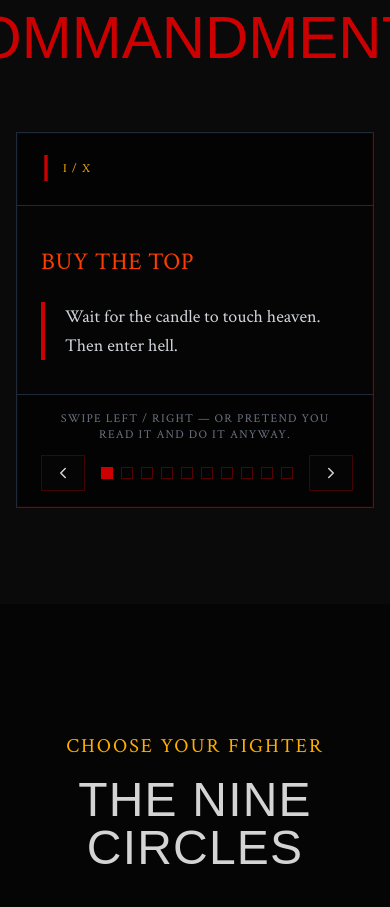
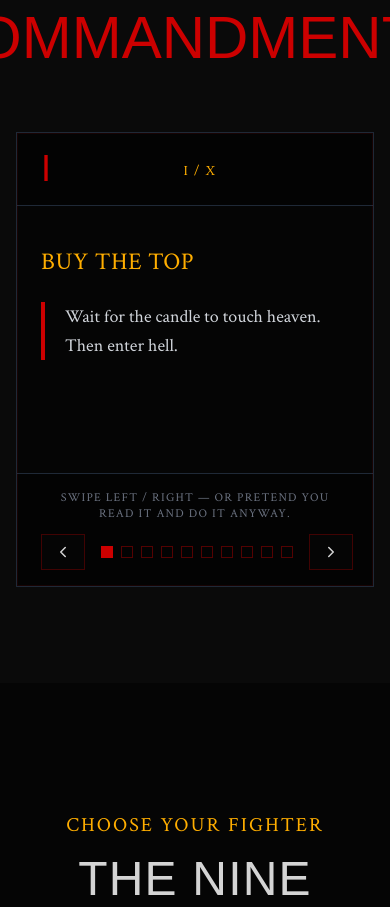
Before and after one commit to Pluviophile84/HELLCOIN, a Next.js app: page / in a window 390 px wide. Shown: the part 2362-3269 px from the top of the page. Built offline with nearby package versions, Linux system fonts and the light colour scheme; a web font is replaced by a local one.

Commit message:
Update Commandments.tsx

```diff
--- a/components/sections/Commandments.tsx
+++ b/components/sections/Commandments.tsx
@@ -26,10 +26,12 @@ const commandments = [
 ];
 
 const TOTAL_ROMAN = "X";
-const HEIGHT_BUFFER_PX = 44; // ~1–2 lines of breathing room
+
+// >= 30% more height + some extra breathing room (future-proof)
+const HEIGHT_MULTIPLIER = 1.35;
+const HEIGHT_BUFFER_PX = 72; // ~2+ lines of slack
 
 export const Commandments = () => {
-  // carousel state
   const [[idx, dir], setIdx] = useState<[number, number]>([0, 0]);
   const max = commandments.length;
 
@@ -70,7 +72,10 @@ export const Commandments = () => {
         tallest = Math.max(tallest, el.offsetHeight);
       });
 
-      if (tallest > 0) setFixedHeight(tallest + HEIGHT_BUFFER_PX);
+      if (tallest > 0) {
+        const boosted = Math.ceil(tallest * HEIGHT_MULTIPLIER) + HEIGHT_BUFFER_PX;
+        setFixedHeight(boosted);
+      }
     };
 
     compute();
@@ -99,7 +104,7 @@ export const Commandments = () => {
     center: {
       x: 0,
       opacity: 1,
-    }, // ✅ FIXED (was `}),` which broke build)
+    },
     exit: (direction: number) => ({
       x: direction > 0 ? -120 : 120,
       opacity: 0,
@@ -125,16 +130,22 @@ export const Commandments = () => {
             <div className="relative bg-hell-black border border-gray-800 overflow-hidden">
               <div className="absolute inset-0 border border-hell-red/10 pointer-events-none" />
 
-              {/* Top rail */}
-              <div className="flex items-center justify-between px-6 py-4 md:px-10 border-b border-gray-800 bg-black/40">
-                <div className="flex items-center gap-3">
+              {/* Top rail: left numeral, centered counter, right arrows */}
+              <div className="grid grid-cols-[auto_1fr_auto] items-center px-6 py-4 md:px-10 border-b border-gray-800 bg-black/40">
+                {/* Left: current roman numeral */}
+                <div className="flex items-center">
                   <span className="font-gothic text-4xl md:text-5xl text-hell-red">{current.id}</span>
-                  <span className="font-terminal text-xs md:text-sm tracking-widest uppercase text-[#ffae00]">
+                </div>
+
+                {/* Center: stable counter (does not shift) */}
+                <div className="justify-self-center">
+                  <span className="font-terminal text-sm md:text-base tracking-widest uppercase text-[#ffae00]">
                     {current.id} / {TOTAL_ROMAN}
                   </span>
                 </div>
 
-                <div className="hidden md:flex items-center gap-2">
+                {/* Right: arrows (tablet+) */}
+                <div className="hidden md:flex items-center gap-2 justify-self-end">
                   <button
                     type="button"
                     onClick={() => paginate(-1)}
@@ -152,12 +163,15 @@ export const Commandments = () => {
                     <ChevronRight size={18} />
                   </button>
                 </div>
+
+                {/* keep grid aligned on mobile when arrows are hidden */}
+                <div className="md:hidden justify-self-end w-0 h-0" aria-hidden="true" />
               </div>
 
-              {/* Fixed-height content area */}
+              {/* Fixed-height content area (overflow hidden so it cannot overlap bottom rail) */}
               <div
                 ref={frameRef}
-                className="px-6 py-10 md:px-10 md:py-14"
+                className="px-6 py-10 md:px-10 md:py-14 overflow-hidden"
                 style={{ height: fixedHeight || undefined }}
               >
                 {/* Offscreen measurement (same width + same typography) */}
@@ -168,7 +182,7 @@ export const Commandments = () => {
                 >
                   {commandments.map((c) => (
                     <div key={`m-${c.id}`} data-measure-slide="1">
-                      <h3 className="font-terminal text-2xl md:text-4xl uppercase tracking-wide text-[#FF3C00]">
+                      <h3 className="font-terminal text-2xl md:text-4xl uppercase tracking-wide text-hell-gold">
                         {c.title}
                       </h3>
                       <div className="mt-6 border-l-4 border-hell-red pl-5">
@@ -197,7 +211,7 @@ export const Commandments = () => {
                     className="h-full cursor-grab active:cursor-grabbing"
                     style={{ touchAction: "pan-y" }}
                   >
-                    <h3 className="font-terminal text-2xl md:text-4xl uppercase tracking-wide text-[#FF3C00]">
+                    <h3 className="font-terminal text-2xl md:text-4xl uppercase tracking-wide text-hell-gold">
                       {current.title}
                     </h3>
 
```
